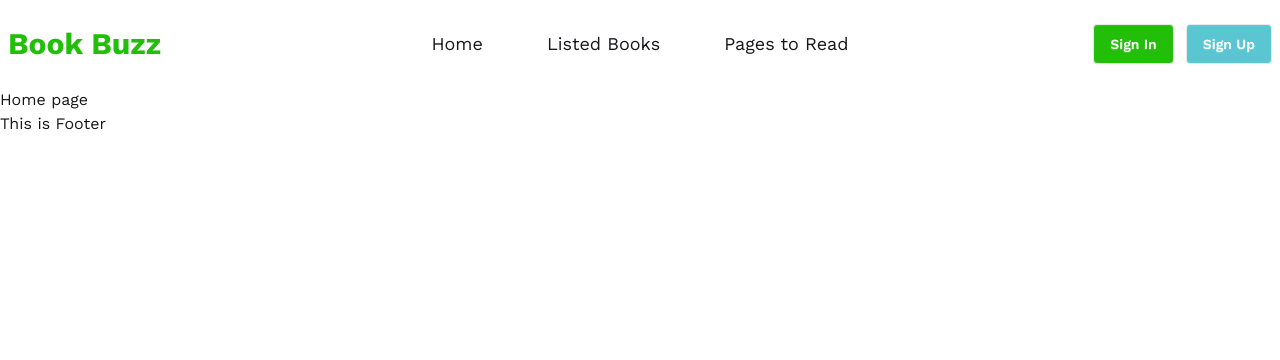
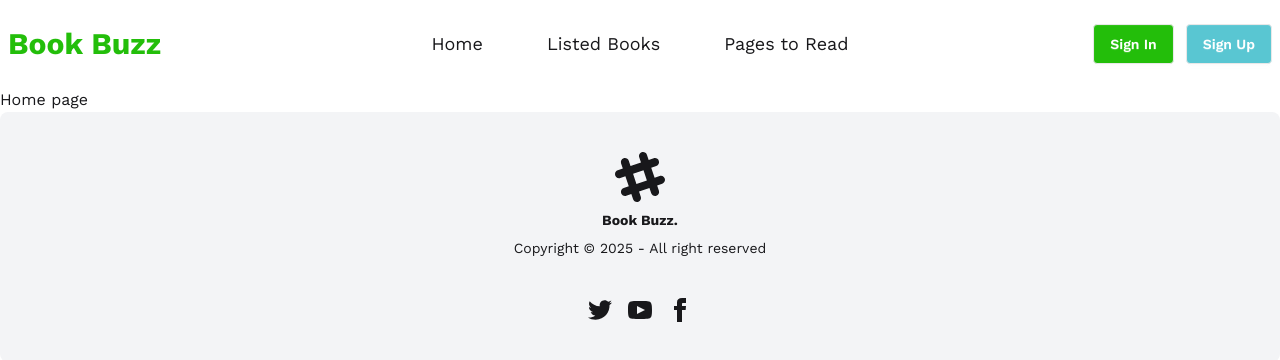
Before and after one commit to omarfaruk-dev/book-buzz, a React (Vite) app: page / in a window 1280 px wide. Shown: the top 360 px of the page. Built offline with nearby package versions, Linux system fonts and the light colour scheme.

Commit message:
footer added

```diff
--- a/src/components/Footer/Footer.jsx
+++ b/src/components/Footer/Footer.jsx
@@ -2,9 +2,63 @@
 
 const Footer = () => {
     return (
-        <div>
-            <h2>This is Footer</h2>
-        </div>
+        <footer className="footer footer-horizontal footer-center bg-gray-100 rounded-lg p-10">
+            <aside>
+                <svg
+                    width="50"
+                    height="50"
+                    viewBox="0 0 24 24"
+                    xmlns="http://www.w3.org/2000/svg"
+                    fillRule="evenodd"
+                    clipRule="evenodd"
+                    className="inline-block fill-current">
+                    <path
+                        d="M22.672 15.226l-2.432.811.841 2.515c.33 1.019-.209 2.127-1.23 2.456-1.15.325-2.148-.321-2.463-1.226l-.84-2.518-5.013 1.677.84 2.517c.391 1.203-.434 2.542-1.831 2.542-.88 0-1.601-.564-1.86-1.314l-.842-2.516-2.431.809c-1.135.328-2.145-.317-2.463-1.229-.329-1.018.211-2.127 1.231-2.456l2.432-.809-1.621-4.823-2.432.808c-1.355.384-2.558-.59-2.558-1.839 0-.817.509-1.582 1.327-1.846l2.433-.809-.842-2.515c-.33-1.02.211-2.129 1.232-2.458 1.02-.329 2.13.209 2.461 1.229l.842 2.515 5.011-1.677-.839-2.517c-.403-1.238.484-2.553 1.843-2.553.819 0 1.585.509 1.85 1.326l.841 2.517 2.431-.81c1.02-.33 2.131.211 2.461 1.229.332 1.018-.21 2.126-1.23 2.456l-2.433.809 1.622 4.823 2.433-.809c1.242-.401 2.557.484 2.557 1.838 0 .819-.51 1.583-1.328 1.847m-8.992-6.428l-5.01 1.675 1.619 4.828 5.011-1.674-1.62-4.829z"></path>
+                </svg>
+                <p className="font-bold">
+                    Book Buzz.
+                    <br />
+                </p>
+                <p>Copyright © {new Date().getFullYear()} - All right reserved</p>
+            </aside>
+            <nav>
+                <div className="grid grid-flow-col gap-4">
+                    <a>
+                        <svg
+                            xmlns="http://www.w3.org/2000/svg"
+                            width="24"
+                            height="24"
+                            viewBox="0 0 24 24"
+                            className="fill-current">
+                            <path
+                                d="M24 4.557c-.883.392-1.832.656-2.828.775 1.017-.609 1.798-1.574 2.165-2.724-.951.564-2.005.974-3.127 1.195-.897-.957-2.178-1.555-3.594-1.555-3.179 0-5.515 2.966-4.797 6.045-4.091-.205-7.719-2.165-10.148-5.144-1.29 2.213-.669 5.108 1.523 6.574-.806-.026-1.566-.247-2.229-.616-.054 2.281 1.581 4.415 3.949 4.89-.693.188-1.452.232-2.224.084.626 1.956 2.444 3.379 4.6 3.419-2.07 1.623-4.678 2.348-7.29 2.04 2.179 1.397 4.768 2.212 7.548 2.212 9.142 0 14.307-7.721 13.995-14.646.962-.695 1.797-1.562 2.457-2.549z"></path>
+                        </svg>
+                    </a>
+                    <a>
+                        <svg
+                            xmlns="http://www.w3.org/2000/svg"
+                            width="24"
+                            height="24"
+                            viewBox="0 0 24 24"
+                            className="fill-current">
+                            <path
+                                d="M19.615 3.184c-3.604-.246-11.631-.245-15.23 0-3.897.266-4.356 2.62-4.385 8.816.029 6.185.484 8.549 4.385 8.816 3.6.245 11.626.246 15.23 0 3.897-.266 4.356-2.62 4.385-8.816-.029-6.185-.484-8.549-4.385-8.816zm-10.615 12.816v-8l8 3.993-8 4.007z"></path>
+                        </svg>
+                    </a>
+                    <a>
+                        <svg
+                            xmlns="http://www.w3.org/2000/svg"
+                            width="24"
+                            height="24"
+                            viewBox="0 0 24 24"
+                            className="fill-current">
+                            <path
+                                d="M9 8h-3v4h3v12h5v-12h3.642l.358-4h-4v-1.667c0-.955.192-1.333 1.115-1.333h2.885v-5h-3.808c-3.596 0-5.192 1.583-5.192 4.615v3.385z"></path>
+                        </svg>
+                    </a>
+                </div>
+            </nav>
+        </footer>
     );
 };
 
```
